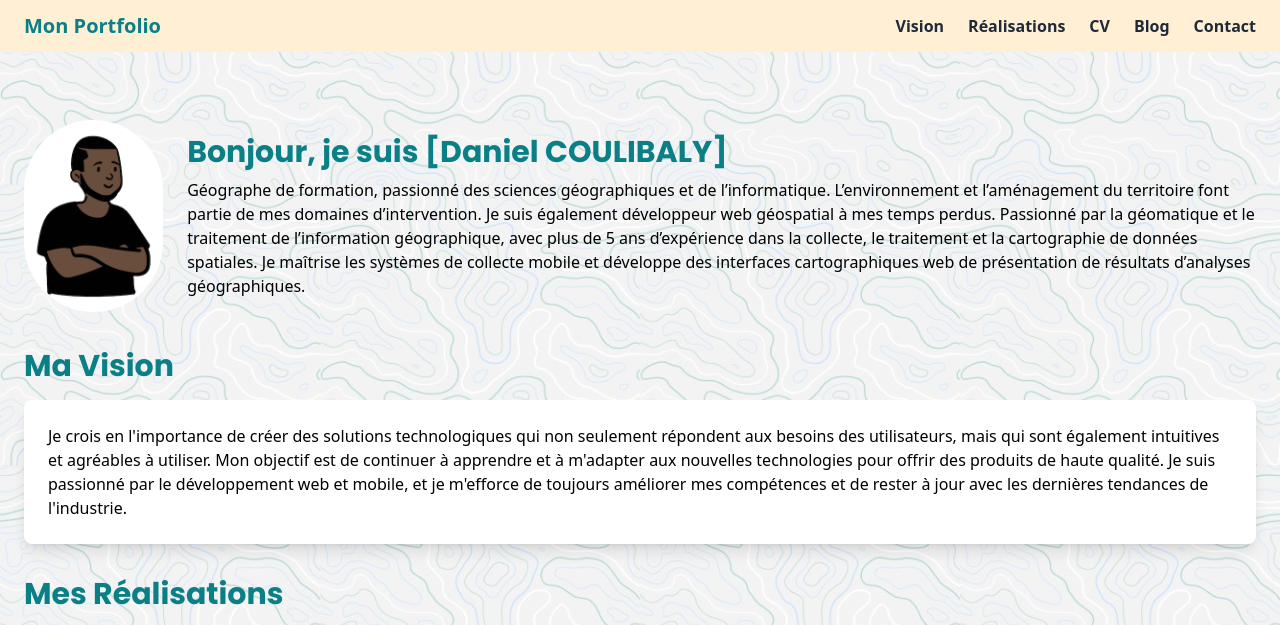
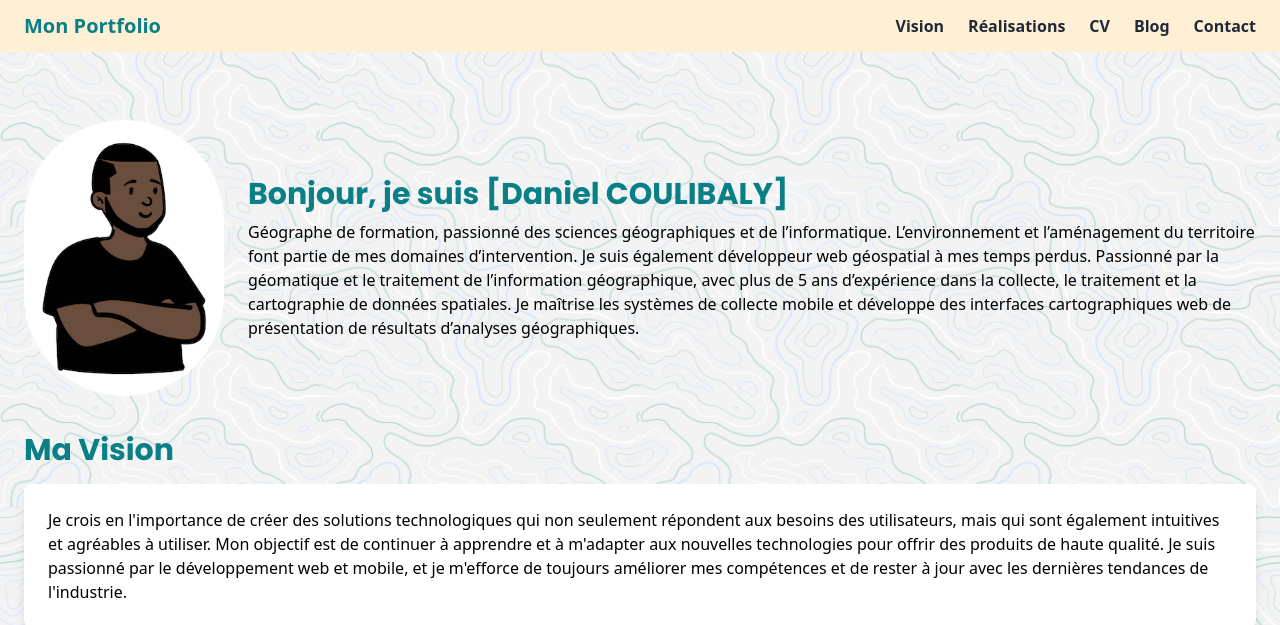
Before and after one commit to Gnelfang/porfolio, a plain HTML site: page index.html in a window 1280 px wide. Shown: the top 625 px of the page. Drawn offline with nearby package versions, Linux system fonts and the light colour scheme.

Commit message:
Update index.html

```diff
--- a/index.html
+++ b/index.html
@@ -94,7 +94,7 @@
   <main class="container mx-auto px-6 py-8" style="background-image: url('fondpage1.jpg'); background-size: contain; background-position: center;">
    <section class="my-9" id="description">
     <div class="flex flex-col md:flex-row items-center">
-     <img alt="Portrait professionnel d'un développeur web souriant, portant une chemise et des lunettes" class="w-48 h-48 object-cover rounded-full mb-4 md:mb-0 md:mr-6" height="200" src="profil.png" width="200"/>
+     <img alt="Portrait professionnel d'un développeur web souriant, portant une chemise et des lunettes" class="w-50 h-50 object-cover rounded-full mb-4 md:mb-0 md:mr-6" height="200" src="profil.png" width="200"/>
      <div>
       <h2 class="text-3xl font-bold mb-2 fade-in text-salem">
        Bonjour, je suis [Daniel COULIBALY]
```
